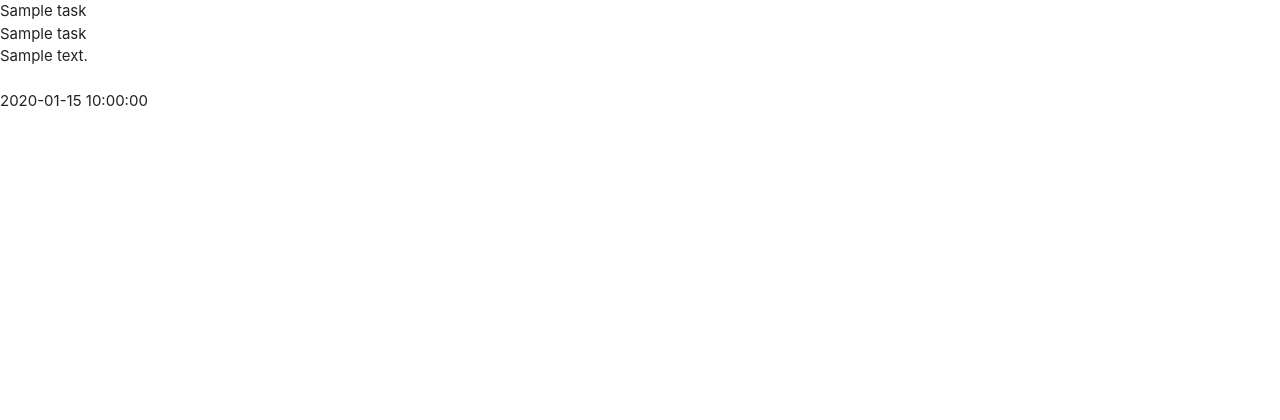
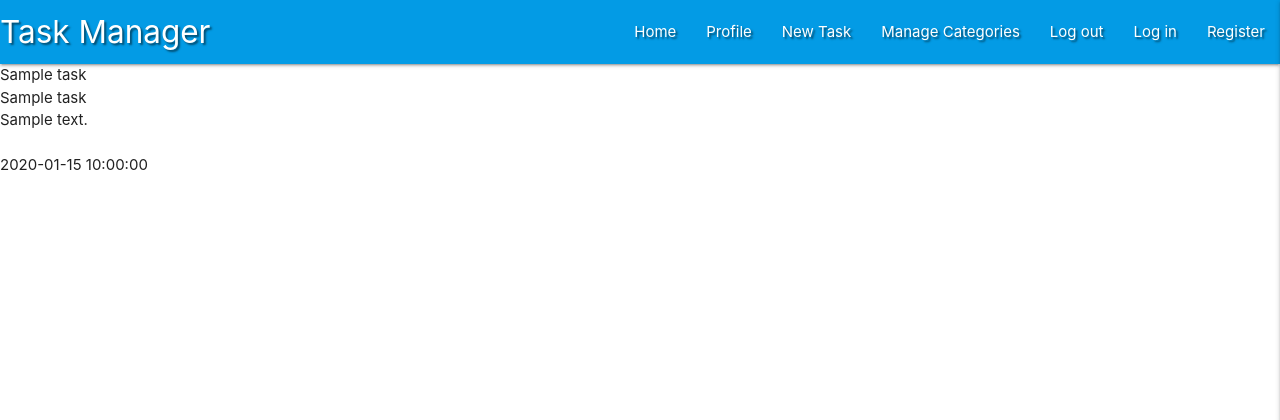
Before and after one commit to InfiniteEndeavours/task-manager-mongo, a Flask app: page / in a window 1280 px wide. Shown: the top 420 px of the page. Run offline with Flask 2, Linux system fonts and the light colour scheme; a database or web service that is not in the repository returns one stand-in record (values such as "Sample title"); some libraries are stand-ins or nearby versions.

Commit message:
Add materialize Navbar and Sidebar

```diff
--- a/static/css/style.css
+++ b/static/css/style.css
@@ -0,0 +1,3 @@
+.text-shadow {
+    text-shadow: 2px 2px 2px rgba(0, 0, 0, 0.5);
+}
--- a/static/js/script.js
+++ b/static/js/script.js
@@ -0,0 +1,4 @@
+  document.addEventListener('DOMContentLoaded', function() {
+    let sideNav= document.querySelectorAll('.sidenav');
+    M.Sidenav.init(sideNav, {edge: "right"});
+  });
--- a/templates/base.html
+++ b/templates/base.html
@@ -7,12 +7,45 @@
     <meta http-equiv="X-UA-Compatible" content="ie=edge">
     <link rel="stylesheet" href="https://cdnjs.cloudflare.com/ajax/libs/materialize/1.0.0/css/materialize.min.css"
           type="text/css">
+    <link href="https://fonts.googleapis.com/icon?family=Material+Icons" rel="stylesheet" type="text/css">
     <link rel="stylesheet" href="{{ url_for('static', filename='css/style.css') }}" type="text/css">
     {% block styles %}
     {% endblock %}
     <title>Task Manager</title>
 </head>
 <body>
+
+<header>
+    <!-- top navbar -->
+    <nav class="nav-extended text-shadow light-blue darken-1">
+        <div class="nav-wrapper">
+            <a href="{{ url_for('get_tasks') }}" class="brand-logo">Task Manager</a>
+            <a href="#" data-target="mobile-demo" class="sidenav-trigger right"><i class="material-icons">menu</i></a>
+            <ul class="right hide-on-med-and-down">
+                <li><a href="{{ url_for('get_tasks') }}">Home</a></li>
+                <li><a href="#">Profile</a></li>
+                <li><a href="#">New Task</a></li>
+                <li><a href="#">Manage Categories</a></li>
+                <li><a href="#">Log out</a></li>
+                <li><a href="#">Log in</a></li>
+                <li><a href="#">Register</a></li>
+            </ul>
+        </div>
+    </nav>
+
+    <!-- mobile sidenav -->
+    <ul class="sidenav" id="mobile-demo">
+        <li><h4 class="center-align light-blue-text text-darken-4">Task Manager</h4></li>
+        <li><a href="{{ url_for('get_tasks') }}">Home</a></li>
+        <li><a href="#">Profile</a></li>
+        <li><a href="#">New Task</a></li>
+        <li><a href="#">Manage Categories</a></li>
+        <li><a href="#">Log out</a></li>
+        <li><a href="#">Log in</a></li>
+        <li><a href="#">Register</a></li>
+    </ul>
+
+</header>
 {% block content %}
 
 {% endblock %}
```
